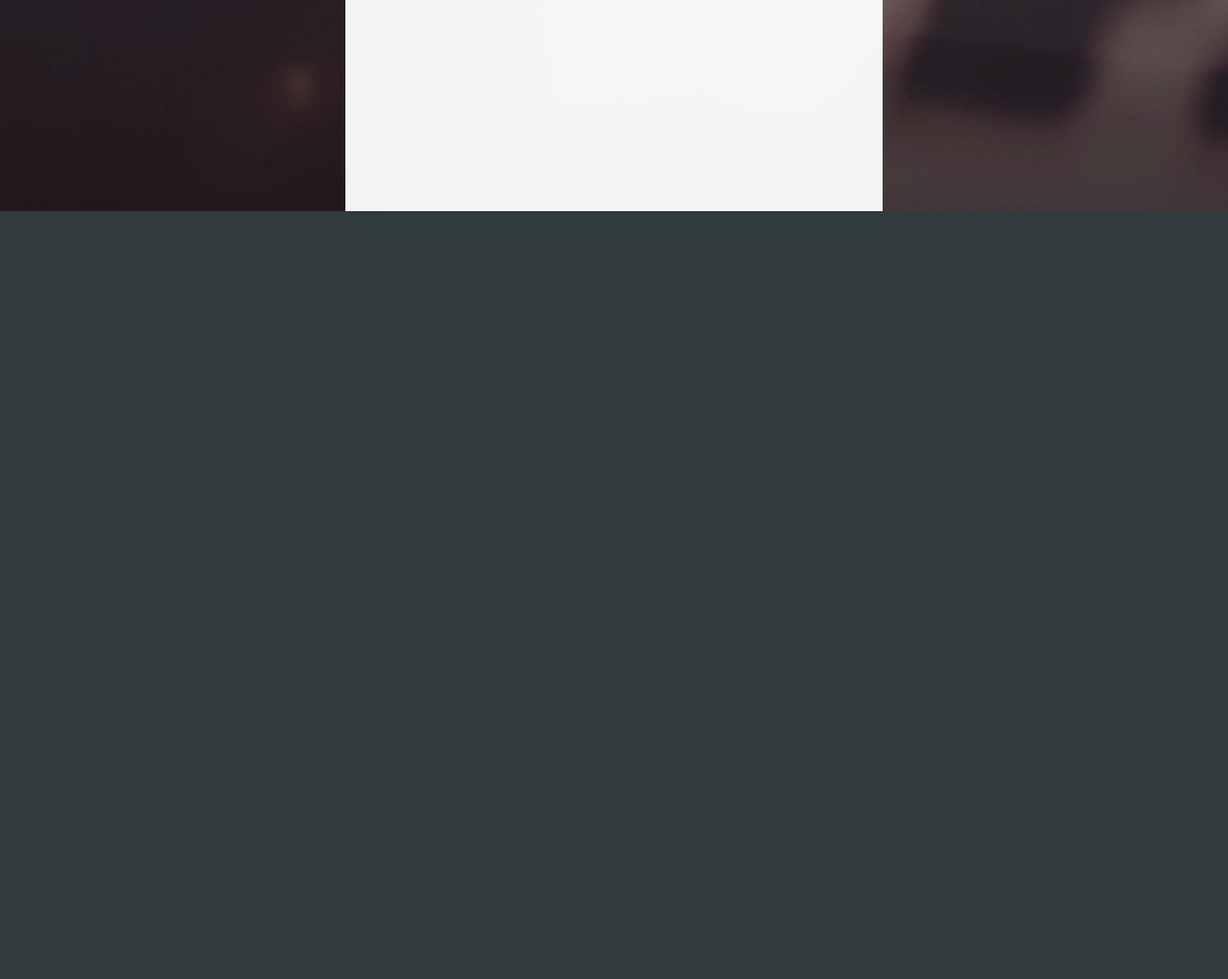
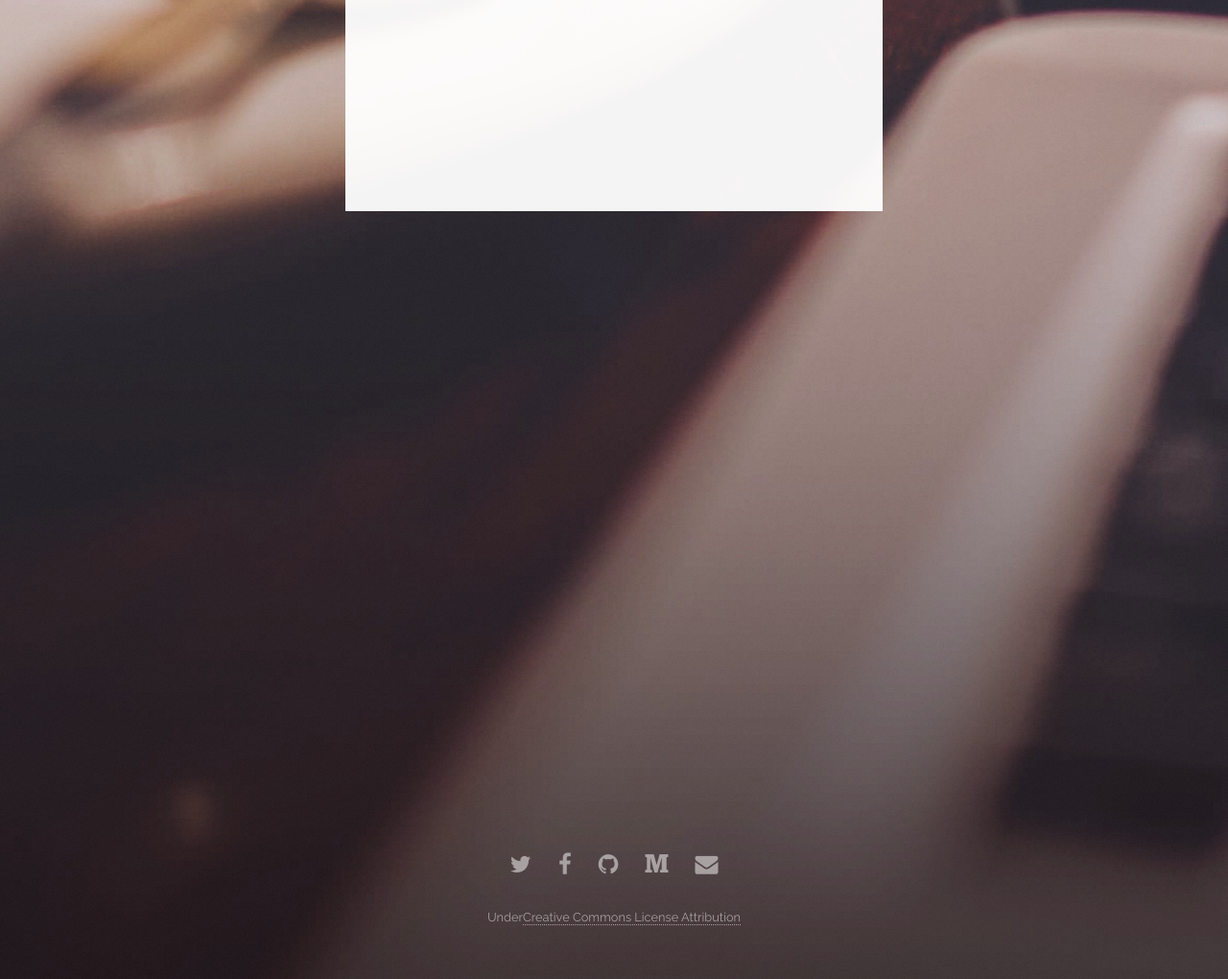
Before and after one commit to durvs/durvs.github.io, a plain HTML site: page index.html in a window 1280 px wide. Shown: the part 2180-3200 px from the top of the page at 96% size. Before the commit the page ends 2400 px from the top, so only its background shows below. Drawn offline with Linux system fonts and the light colour scheme; files whose address does not match are found by name.

Commit message:
Update index.html
add footer

```diff
--- a/index.html
+++ b/index.html
@@ -75,7 +75,21 @@
 
 				</div>
 			</section>
+			<section id="footer">
 
+				<footer>
+					<ul class="icons">
+						<li><a href="https://www.twitter.com/durvalrafael" class="icon alt fa-twitter"><span class="label">Twitter</span></a></li>
+						<li><a href="https://www.facebook.com/durvalrafael" class="icon alt fa-facebook"><span class="label">Facebook</span></a></li>
+						<li><a href="https://www.github.com/durvalrafael" class="icon alt fa-github"><span class="label">Github</span></a></li>
+						<li><a href="https://www.medium.com/durval" class="icon alt fa-medium"><span class="label">Medium</span></a></li>
+						<li><a href="mailto: duurval@gmail.com" class="icon alt fa-envelope"><span class="label">Email</span></a></li>
+					</ul>
+					<ul class="copyright">
+						<li>Under </li><a href="http://creativecommons.org/licenses/by/3.0/">Creative Commons License Attribution</a>
+					</ul>
+				</footer>
+			</section>
 
 			<script src="assets/js/jquery.min.js"></script>
 			<script src="assets/js/jquery.scrollex.min.js"></script>
```
